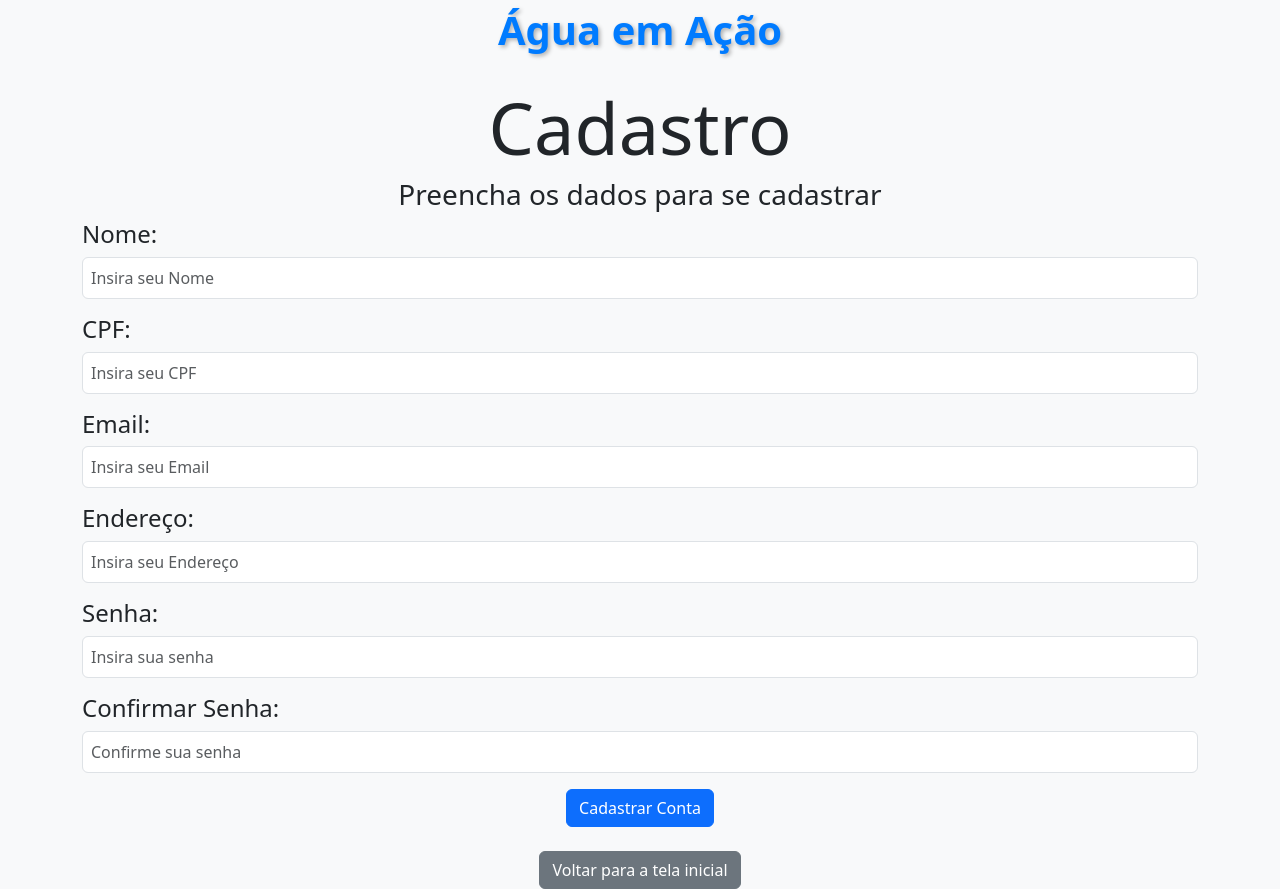
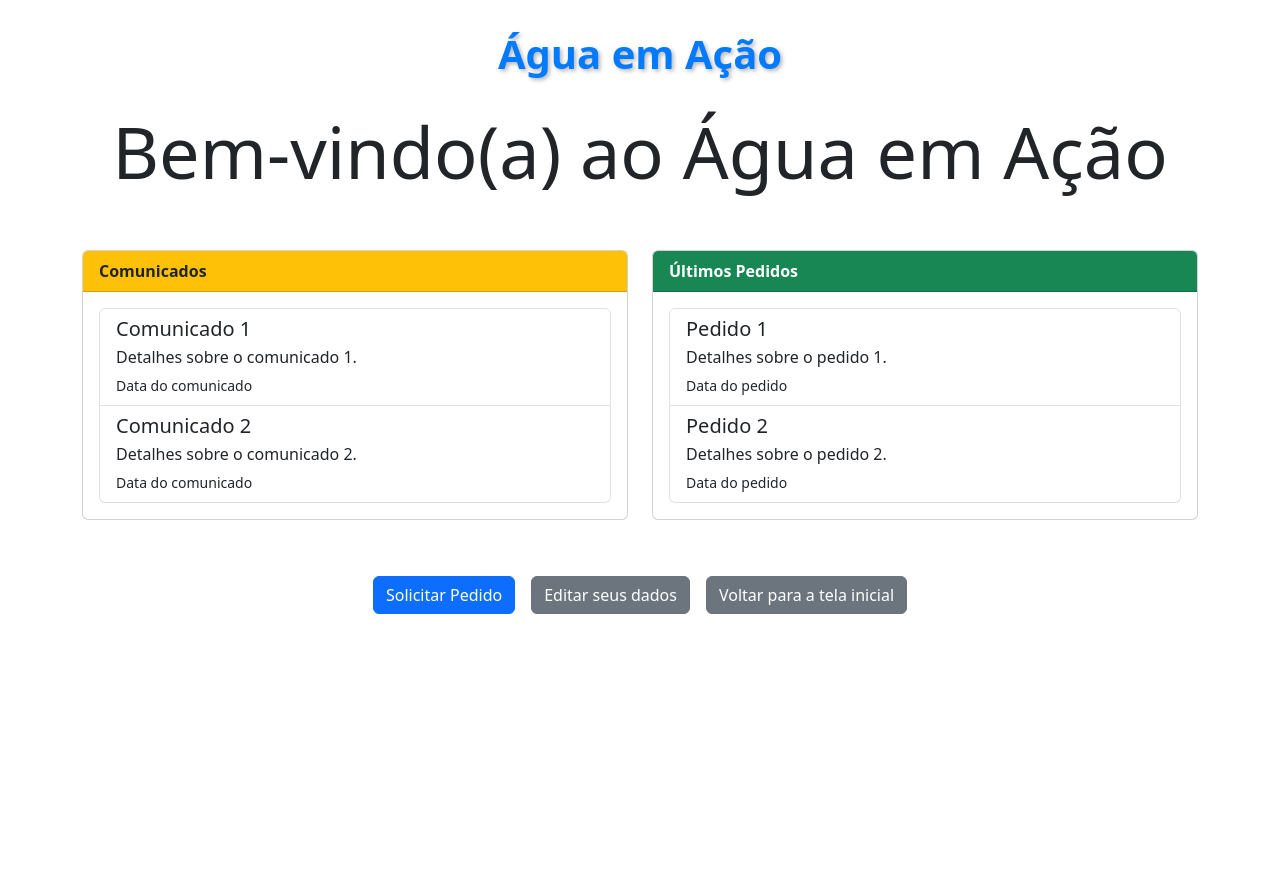
Before and after one commit to Gmarques07/Sensorium-UFRPE, a Flask app: template templates/dashboard_usuario.html in a window 1280 px wide. After the commit the page ends 614 px from the top, so only its background shows below. Run offline with Flask 3, Linux system fonts and the light colour scheme; the template is opened without the code that fills it, so the values that code supplies are empty.

Commit message:
dashboard

```diff
--- a/templates/dashboard_usuario.html
+++ b/templates/dashboard_usuario.html
@@ -3,7 +3,7 @@
 <head>
     <meta charset="UTF-8">
     <meta name="viewport" content="width=device-width, initial-scale=1.0">
-    <title>Cadastro - Água em Ação</title>
+    <title>Dashboard do Usuário - Água em Ação</title>
     <link href="https://cdn.jsdelivr.net/npm/bootstrap@5.3.3/dist/css/bootstrap.min.css" rel="stylesheet">
     <style>
         .topBar {
@@ -14,55 +14,75 @@
             margin-bottom: 1.5rem;
             text-shadow: 2px 2px 4px rgba(0, 0, 0, 0.3);
         }
+        .dashboard-section {
+            margin-bottom: 2rem;
+        }
+        .card-header {
+            font-weight: bold;
+        }
+        .btn-custom {
+            margin: 1rem;
+        }
     </style>
 </head>
-<body class="bg-body-tertiary">
+<body class="align-items-center py-4 bg-body-tertiary-dark">
     <div class="topBar">
         Água em Ação
     </div>
-
-    <h1 class="display-2 text-center">Cadastro</h1>
+    <h1 class="display-2 text-center">Bem-vindo(a) ao Água em Ação</h1>
+    <br><br>
 
     <main class="container">
-        <div class="form-section">
-            <h3 class="text-center">Preencha os dados para se cadastrar</h3>
-            <form id="cadastroForm" action="{{ url_for('cadastro') }}" method="post">
-                <div class="mb-3">
-                    <label for="nome" class="h4">Nome:</label>
-                    <input type="text" id="nome" name="nome" class="form-control p-2" placeholder="Insira seu Nome" required>
+        <div class="row">
+            <!-- Comunicados -->
+            <div class="col-md-6 dashboard-section">
+                <div class="card">
+                    <div class="card-header bg-warning text-dark">Comunicados</div>
+                    <div class="card-body">
+                        <ul class="list-group">
+                            <li class="list-group-item">
+                                <h5 class="mb-1">Comunicado 1</h5>
+                                <p class="mb-1">Detalhes sobre o comunicado 1.</p>
+                                <small>Data do comunicado</small>
+                            </li>
+                            <li class="list-group-item">
+                                <h5 class="mb-1">Comunicado 2</h5>
+                                <p class="mb-1">Detalhes sobre o comunicado 2.</p>
+                                <small>Data do comunicado</small>
+                            </li>
+                        </ul>
                     </div>
-                <div class="mb-3">
-                    <label for="cpf" class="h4">CPF:</label>
-                    <input type="text" id="cpf" name="cpf" class="form-control p-2" placeholder="Insira seu CPF" required>
                 </div>
-                <div class="mb-3">
-                    <label for="email" class="h4">Email:</label>
-                    <input type="email" id="email" name="email" class="form-control p-2" placeholder="Insira seu Email" required>
             </div>
-                <div class="mb-3">
-                    <label for="endereco" class="h4">Endereço:</label>
-                    <input type="text" id="endereco" name="endereco" class="form-control p-2" placeholder="Insira seu Endereço" required>
+
+            <!-- Últimos Pedidos -->
+            <div class="col-md-6 dashboard-section">
+                <div class="card">
+                    <div class="card-header bg-success text-white">Últimos Pedidos</div>
+                    <div class="card-body">
+                        <ul class="list-group">
+                            <li class="list-group-item">
+                                <h5 class="mb-1">Pedido 1</h5>
+                                <p class="mb-1">Detalhes sobre o pedido 1.</p>
+                                <small>Data do pedido</small>
+                            </li>
+                            <li class="list-group-item">
+                                <h5 class="mb-1">Pedido 2</h5>
+                                <p class="mb-1">Detalhes sobre o pedido 2.</p>
+                                <small>Data do pedido</small>
+                            </li>
+                        </ul>
                     </div>
-                <div class="mb-3">
-                    <label for="senha" class="h4">Senha:</label>
-                    <input type="password" id="senha" name="senha" class="form-control p-2" placeholder="Insira sua senha" required>
                 </div>
-                <div class="mb-3">
-                    <label for="confirmar_senha" class="h4">Confirmar Senha:</label>
-                    <input type="password" id="confirmar_senha" name="confirmar_senha" class="form-control p-2" placeholder="Confirme sua senha" required>
-                    <div id="error-message" class="error-message text-danger mt-2"></div>
             </div>
-                <div class="d-flex justify-content-center">
-                    <input type="submit" value="Cadastrar Conta" class="btn btn-primary">
         </div>
-            </form>
+
         <br>
-            <div class="d-flex justify-content-center">
+        <div class="d-flex justify-content-center gap-3">
+            <a href="{{ url_for('solicitar_pedido') }}" class="btn btn-primary">Solicitar Pedido</a>
+            <a href="{{ url_for('editar_usuario_perfil', cpf=usuario['cpf']) }}" class="btn btn-secondary">Editar seus dados</a>
             <a href="{{ url_for('pagina_inicial') }}" class="btn btn-secondary">Voltar para a tela inicial</a>
         </div>
-        </div>
     </main>
-
-    <script src="/js/script.js"></script>
 </body>
 </html>
```
Lines whose indentation alone changed are shown as unchanged.
